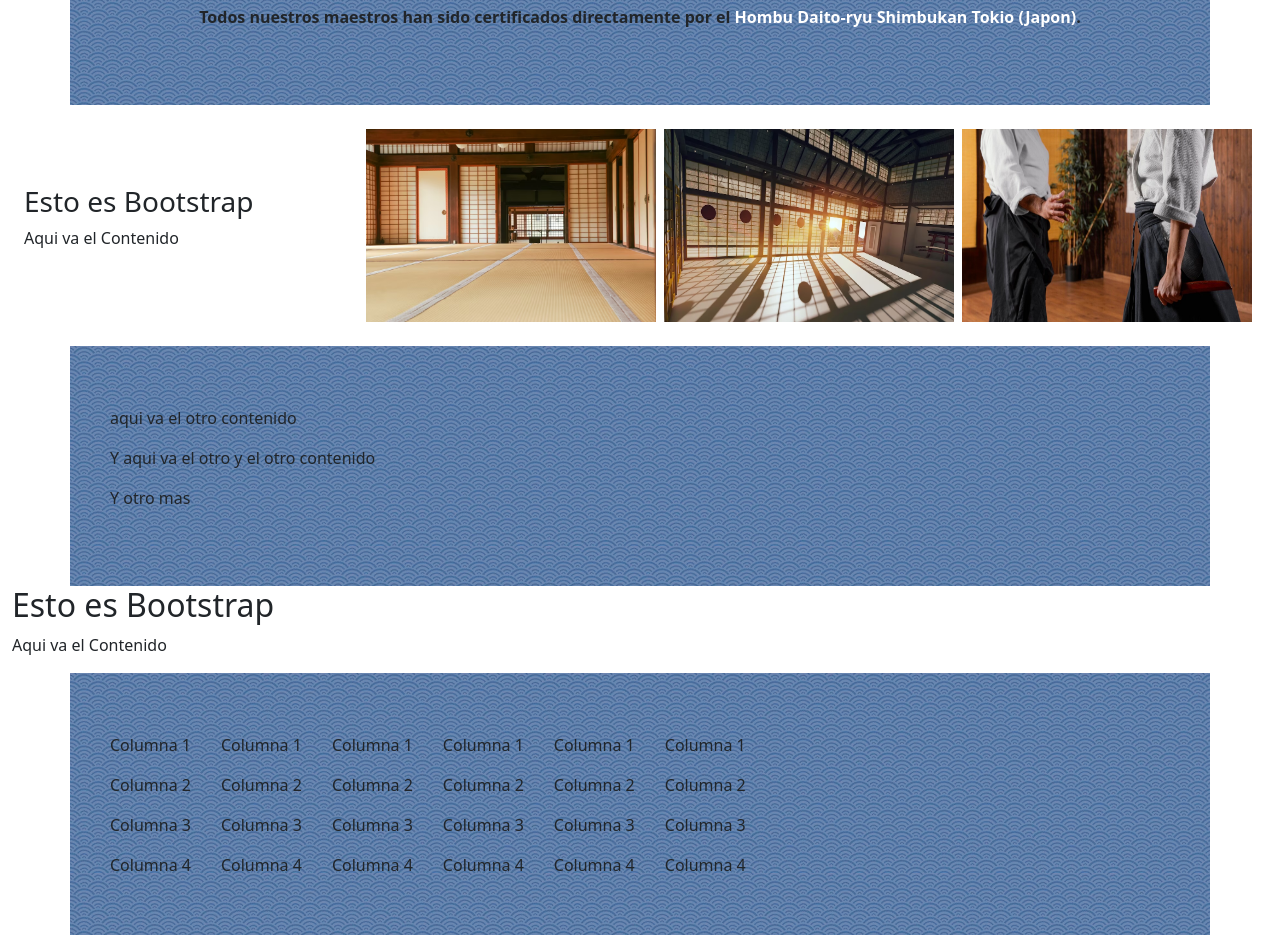
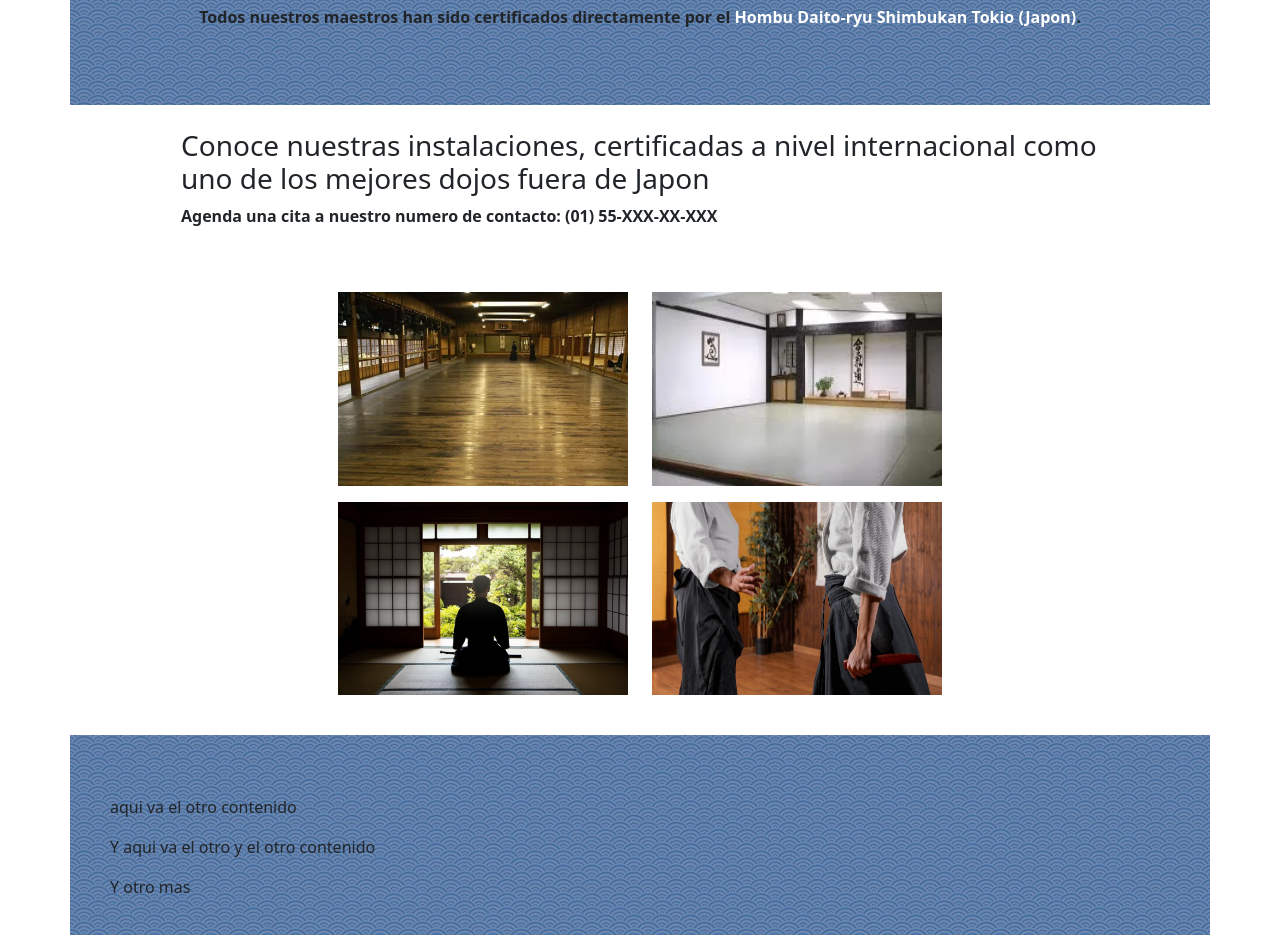
Before and after one commit to IvanGonzalezV/2a_Entrega_DesWeb, a plain HTML site: page nosotros.html in a window 1280 px wide. Shown: the part 380-1315 px from the top of the page. Drawn offline with Linux system fonts and the light colour scheme.

Commit message:
Dojo Media Add :bug:

```diff
--- a/new-styles2.css
+++ b/new-styles2.css
@@ -412,3 +412,21 @@ span {
         height: auto;
     }
 }
+
+
+
+
+@media (max-width: 768px) {
+    .d-flex.justify-content-center.flex-wrap {
+        flex-direction: column; /* Cambia la dirección del flex para apilar verticalmente */
+        align-items: center; /* Alinea las imágenes al centro horizontalmente */
+    }
+}
+
+@media (min-width: 769px) {
+    .d-flex.justify-content-center.flex-wrap {
+        flex-direction: row; /* Vuelve a la dirección horizontal */
+        justify-content: space-between; /* Distribuye las imágenes horizontalmente */
+        align-items: center; /* Mantiene la alineación vertical */
+    }
+}
--- a/nosotros.html
+++ b/nosotros.html
@@ -39,16 +39,35 @@
         <div class="container-fluid p-4">
             <div class="row justify-content-center align-items-center">
                 <div class="col-md-9">
-                    <h3>Esto es Bootstrap</h3>
-                    <p>Aqui va el Contenido</p>
-                </div>
-                <div class="col-md-3 d-flex justify-content-end">
-                    <img src="Imagenes/Dojo_1.avif" alt="Imagen 1" class="img-fluid mx-1">
-                    <img src="Imagenes/Dojo_4.avif" alt="Imagen 2" class="img-fluid mx-1">
-                    <img src="Imagenes/Dojo_5.jpg" alt="Imagen 3" class="img-fluid mx-1" >
+                    <h3>Conoce nuestras instalaciones, certificadas a nivel internacional como uno de los mejores dojos fuera de Japon</h3>
+                    <p class="fs-6 fw-bold">Agenda una cita a nuestro numero de contacto: (01) 55-XXX-XX-XXX </p>
                 </div>
             </div>
         </div>
+
+        <div class="container-fluid p-4">
+            <div class="row justify-content-center align-items-center">
+                <div class="col-md-6">
+                    <div class="row justify-content-center">
+                        <div class="col-md-6 d-flex justify-content-center mb-3">
+                            <img src="Imagenes/Dojo_6.webp" alt="Imagen 1" class="img-fluid mx-1">
+                        </div>
+                        <div class="col-md-6 d-flex justify-content-center mb-3">
+                            <img src="Imagenes/Dojo_1.webp" alt="Imagen 2" class="img-fluid mx-1">
+                        </div>
+                    </div>
+                    <div class="row justify-content-center">
+                        <div class="col-md-6 d-flex justify-content-center mb-3">
+                            <img src="Imagenes/Dojo_3.jpg" alt="Imagen 3" class="img-fluid mx-1">
+                        </div>
+                        <div class="col-md-6 d-flex justify-content-center mb-3">
+                            <img src="Imagenes/Dojo_5.jpg" alt="Imagen 4" class="img-fluid mx-1">
+                        </div>
+                    </div>
+                </div>
+            </div>
+        </div>
+
 
         <div class="container">
             <div class="row">
```
Also changed, not shown: Imagenes/Dojo_1.avif (deleted), Imagenes/Dojo_1.webp (added), Imagenes/Dojo_6.jpg (deleted), Imagenes/Dojo_6.webp (added).
